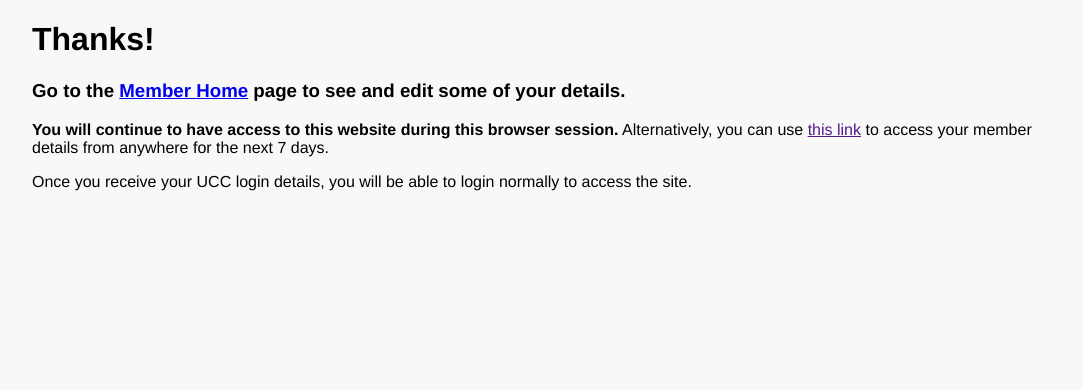
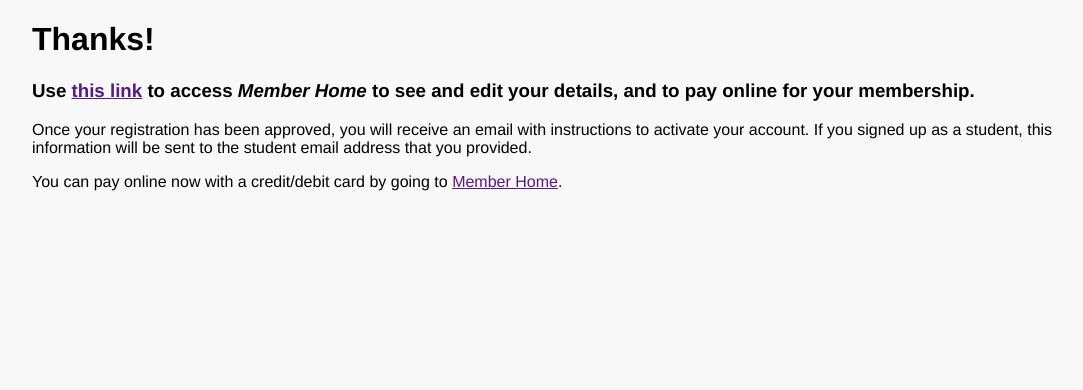
Before and after one commit to frekky/donation-portal, a Django app: template src/templates/thanks.html in a window 1280 px wide. Shown: the part 60-450 px from the top of the page, without its empty margins (96-1179 px from the left). Run offline with Django 3.2, Linux system fonts and the light colour scheme; the template is opened without the code that fills it, so the values that code supplies are empty.

Commit message:
update templates

```diff
--- a/src/templates/base.html
+++ b/src/templates/base.html
@@ -32,17 +32,21 @@
             {% with url_name=request.resolver_match.url_name %}
             {% if request.member %}
             <a class="navtab {% if url_name == 'home' %}active{% endif %}" href="{% url "memberdb:home" %}">Member home</a>
-            {% else %}
+            {% endif %}
             <a class="navtab {% if url_name == 'register' %}active{% endif %}" href="{% url "memberdb:register" %}">Register</a>
-            {% endif %}
 
             {% if not request.user.is_authenticated %}
             <a class="navtab {% if url_name == 'login' %}active{% endif %}" href="{% url "memberdb:login" %}">Login</a>
             {% else %}
             <a class="navtab {% if url_name == 'renew' %}active{% endif %}" href="{% url "memberdb:renew" %}">Renew membership</a>
+
             {% if request.user.is_staff %}
             <a class="navtab {% block adminactive %}{% endblock %}" href="{% url "admin:index" %}">Admin site</a>
             {% endif %}
+
+            {% endif %}
+
+            {% if request.user.is_authenticated or request.member %}
             <a class="navtab {% if url_name == 'logout' %}active{% endif %}" href="{% url "memberdb:logout" %}">Logout</a>
             {% endif %}
             {% endwith %}
--- a/src/templates/home.html
+++ b/src/templates/home.html
@@ -6,9 +6,13 @@
 {% endblock %}
 
 {% block tips %}
-{% if not object %}
+{% if not request.member %}
+{% if request.user.is_authenticated %}
 <b>You have no member record associated with this account.</b><br>
 Please <a href="{% url 'memberdb:renew' %}">renew your membership</a> to get started.
+{% else %}
+<b>Something went wrong and your membership details could not be retrieved.</b> Please try <a href="{% url 'memberdb:login' %}">logging in</a>.
+{% endif %}
 {% else %}
 You can see and modify some of your membership and account details below.
 {% endif %}
--- a/src/templates/thanks.html
+++ b/src/templates/thanks.html
@@ -4,19 +4,18 @@
 <h1>Thanks!</h1>
 {% endblock %}
 
-{% block tips %}
-<b>Thanks for registering</b><br><br>
-Once your registration has been approved, you will receive an email with instructions to activate your account.
-{% endblock %}
-
 {% block content %}
 <h3>
-    Go to the <a href="{% url 'memberdb:home' %}">Member Home</a> page to see and edit some of your details.
+    Use <a href="{{ login_url }}">this link</a> to access <i>Member Home</i> to see and edit your details, and to pay online for your membership.
 </h3>
 <p>
-    <b>You will continue to have access to this website during this browser session.</b> Alternatively, you can use <a href="{{ login_url }}">this link</a> to access your member details from anywhere for the next 7 days.
+Once your registration has been approved, you will receive an email with instructions to activate your account. If you signed up as a student, this information will be sent to the student email address that you provided.
 </p>
 <p>
-    Once you receive your UCC login details, you will be able to login normally to access the site.
+{% if request.user.is_authenticated %} <!-- the user is currently logged in, so they may have dispense credit -->
+You can either pay online now using your existing dispense credit or using a credit/debit card by going to <a href="{{ login_url }}">Member Home</a>, or you can pay in person later.
+{% else %} <!-- the user isn't logged in, but they can still pay -->
+You can pay online now with a credit/debit card by going to <a href="{{ login_url }}">Member Home</a>.
+{% endif %}
 </p>
 {% endblock %}
```
Also changed, not shown: src/templates/done.html (deleted, +0 -37 lines).
